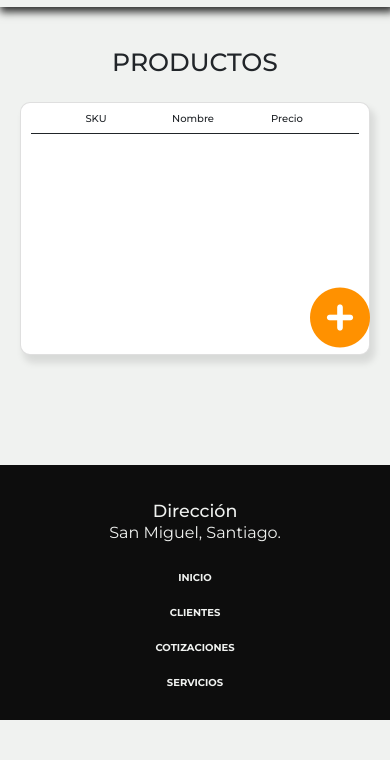
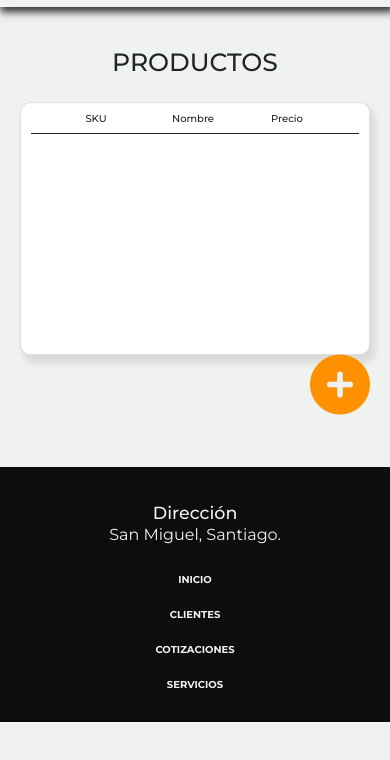
Before and after one commit to Needforock2/JS-3ra-Entrega-Proyecto-Daniel-Machado, a website: page products.html in a window 390 px wide. Shown: the part 74-834 px from the top of the page. Drawn offline with nearby package versions, Linux system fonts and the light colour scheme.

Commit message:
responsive

```diff
--- a/src/scss/_body.scss
+++ b/src/scss/_body.scss
@@ -3,4 +3,6 @@ body{
     font-size: 16px;
     font-family: 'Montserrat',Helvetica,Arial,Lucida,sans-serif;
     background-color: $main-color;
+    min-height: 100%;
+    margin: 0px;
 }
--- a/src/scss/_footer.scss
+++ b/src/scss/_footer.scss
@@ -9,6 +9,7 @@
       padding: 1rem 0;
       color: $main-color;
       width: 100%;
+
       &:hover{
         color: $opposite-color;
         transition: all 0.3s ease-in-out;
--- a/src/scss/_spinner.scss
+++ b/src/scss/_spinner.scss
@@ -4,7 +4,7 @@
     height: 40px;
     position: absolute;
     z-index: 200;
-    left: 50%;
+    left: 45%;
     top: 0%;
   }
   .sk-circle .sk-child {
--- a/src/scss/style.scss
+++ b/src/scss/style.scss
@@ -13,6 +13,8 @@
 html {
   font-size: 62.5%;
   font-family: "Montserrat", Helvetica, Arial, Lucida, sans-serif;
+  height: 100%;
+  margin: 0;
 }
 a {
   text-decoration: none !important;
@@ -26,6 +28,7 @@ a {
 
 .container-fluid {
   padding: 0;
+  margin: 0;
 }
 
 .fa-bars {
@@ -315,7 +318,8 @@ a:hover {
 }
 
 main{
-  margin-bottom: 3rem;
+  min-height: 460px;
+  margin: 0;
 }
 .fa-ellipsis-vertical{
   font-size: 2rem;
@@ -331,7 +335,7 @@ main{
   position: sticky;
   bottom: 10rem;
   @media (max-width: 447px) {
-      bottom: 50%;
+      bottom: 20%;
   }
 }
 
```
Also changed, not shown: assets/css/style.css.
